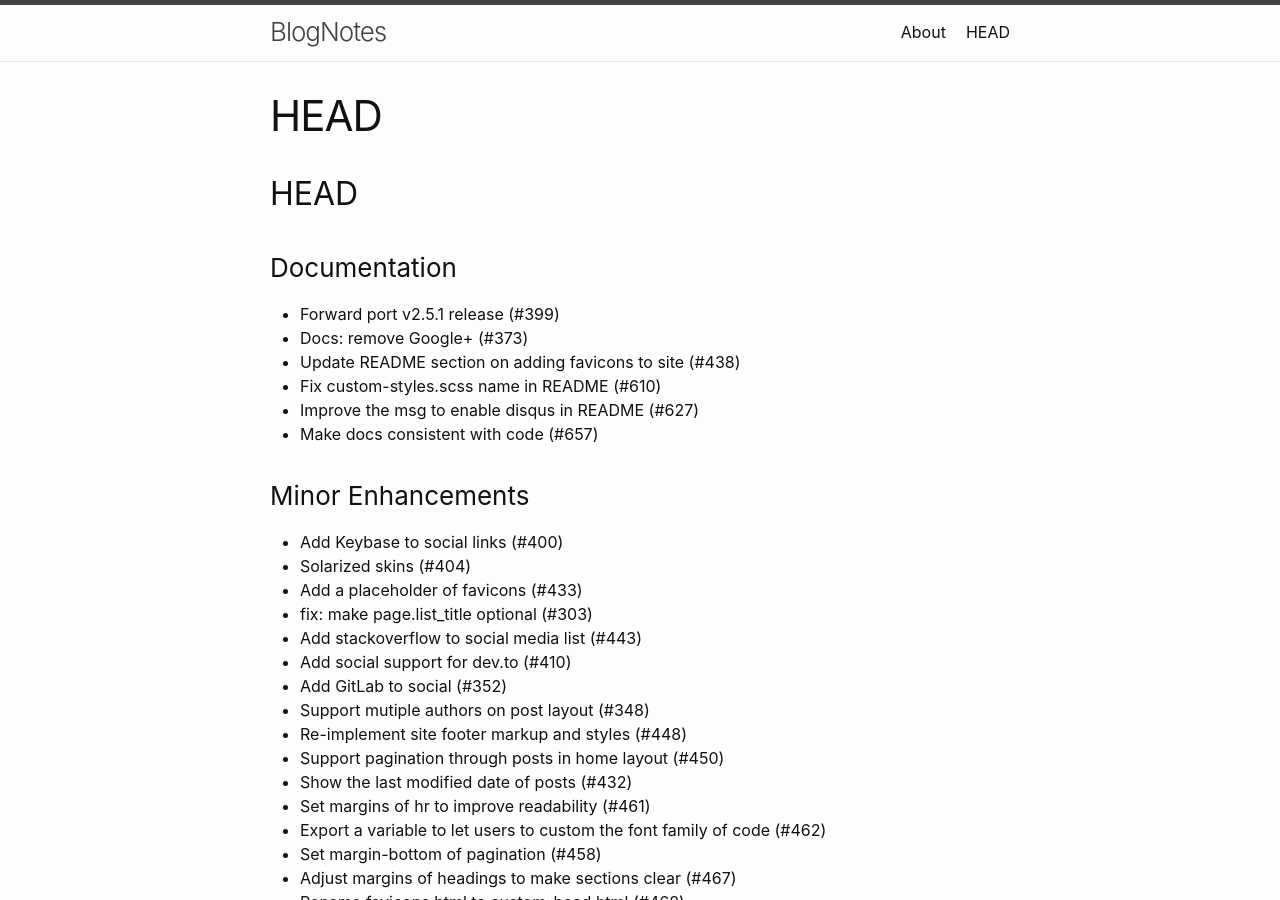
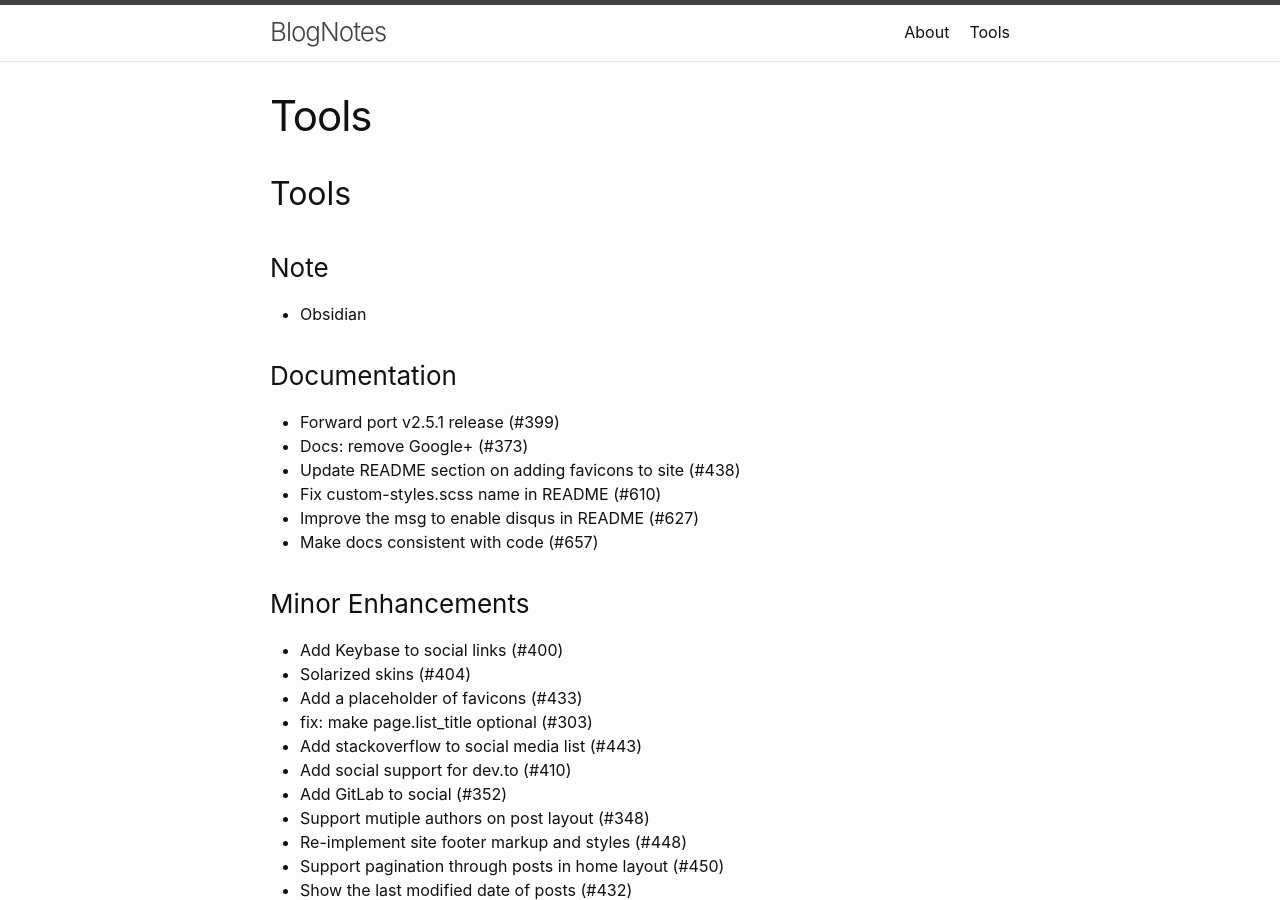
Before and after one commit to glmatt/glmatt.github.io, a Jekyll site: the page built from History.markdown, in a window 1280 px wide and 900 px high. Built offline with Jekyll 4.4.1, drawn with Linux system fonts in a browser that asks for light colours; our own code applies the rules of GitHub Pages for plain Markdown files.

Commit message:
Update History.markdown

```diff
--- a/History.markdown
+++ b/History.markdown
@@ -1,4 +1,7 @@
-## HEAD
+## Tools
+
+### Note
+  * Obsidian
 
 ### Documentation
 
```
